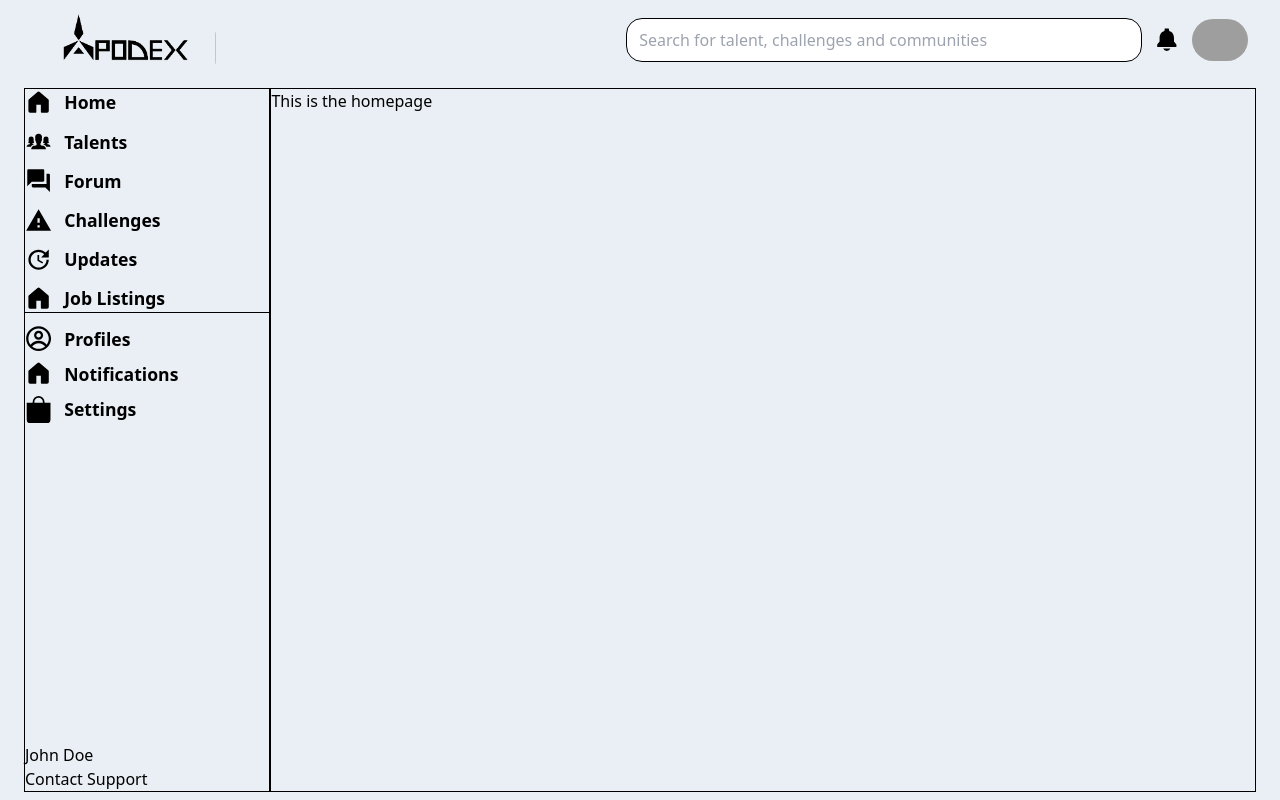
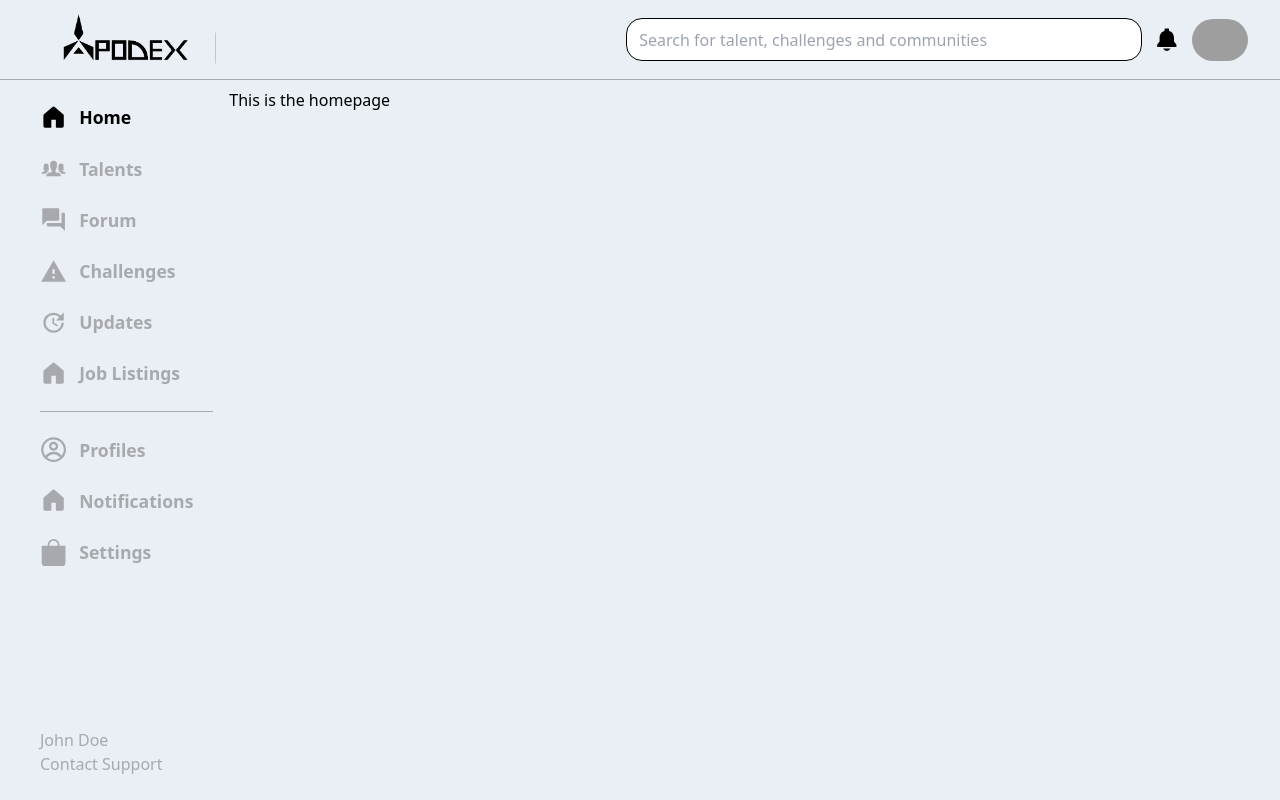
Before and after one commit to gdscuniuyoorg/apodex_frontend_new, a Next.js app: page /dashboard in a window 1280 px wide. Built offline with nearby package versions, Linux system fonts and the light colour scheme; no server answers; grey boxes are pictures that could not be loaded.

Commit message:
done with sidebar

```diff
--- /dev/null
+++ b/app/dashboard/forum/page.tsx
@@ -0,0 +1,5 @@
+const Forum = () => {
+    return (<div>This is the forums page</div>  );
+}
+
+export default Forum;
--- a/app/dashboard/layout.tsx
+++ b/app/dashboard/layout.tsx
@@ -15,10 +15,10 @@ export default function RootLayout({
   return (
     <div className="flex flex-col h-full">
       <Nav />
-      <div className="flex w-full [&>*]:border h-full flex-1  py-2 px-6">
-        <SideBar className="w-1/5 h-full flex flex-col justify-between" />
+      <div className="flex w-full h-full flex-1  py-2 px-6">
+        <SideBar className="w-1/6 h-full flex flex-col justify-between p-[1rem]" />
 
-        <main className="w-4/5 h-full">{children}</main>
+        <main className="w-5/6 h-full">{children}</main>
       </div>
     </div>
   );
--- /dev/null
+++ b/app/dashboard/profiles/page.tsx
@@ -0,0 +1,5 @@
+const Profiles = () => {
+    return (<div>This is the profiles page</div>  );
+}
+
+export default Profiles;
--- /dev/null
+++ b/app/dashboard/settings/page.tsx
@@ -0,0 +1,5 @@
+const Settings = () => {
+  return <div>This is the settings page</div>;
+};
+
+export default Settings;
--- a/components/Layout/Nav.tsx
+++ b/components/Layout/Nav.tsx
@@ -2,7 +2,7 @@ import { IoNotificationsSharp } from "react-icons/io5";
 
 const Nav = () => {
   return (
-    <nav className="flex items-center justify-between h-[5rem] px-8">
+    <nav className="flex items-center justify-between h-[5rem] px-8 border-b-[.1px] border-[#a7a9ae]">
       <img src="/logo.png" alt="apodex-logo" className="h-[7rem]" />
 
       <div className="flex flex-1 items-center justify-end gap-3">
--- a/components/Layout/SideBar.tsx
+++ b/components/Layout/SideBar.tsx
@@ -10,8 +10,8 @@ import { BsFillBagFill } from "react-icons/bs";
 const SideBar = ({ className }: { className: string }) => {
   return (
     <aside className={className}>
-      <div className="flex flex-col gap-3">
-        <div className="border-b flex gap-3 flex-col">
+      <div className="flex flex-col ">
+        <div className="border-b-[.1px] border-[#a7a9ae] flex gap-[1.5rem] flex-col pb-[1.5rem] mb-[1.5rem]">
           <NavLink name="Home" icon={<GoHomeFill />} />
           <NavLink name="Talents" icon={<IoIosPeople />} />{" "}
           <NavLink name="Forum" icon={<MdForum />} />{" "}
@@ -19,13 +19,13 @@ const SideBar = ({ className }: { className: string }) => {
           <NavLink name="Updates" icon={<MdUpdate />} />
           <NavLink name="Job Listings" icon={<GoHomeFill />} />
         </div>
-        <div className=" flex gap-2 flex-col">
+        <div className=" flex gap-[1.5rem] flex-col">
           <NavLink name="Profiles" icon={<CgProfile />} />
           <NavLink name="Notifications" icon={<GoHomeFill />} />
           <NavLink name="Settings" icon={<BsFillBagFill />} />
         </div>
       </div>
-      <div>
+      <div className="text-[#a7a9ae]">
         <h1>John Doe</h1>
         <p>Contact Support</p>
       </div>
--- a/components/atoms/NavLink.tsx
+++ b/components/atoms/NavLink.tsx
@@ -1,13 +1,23 @@
+"use client";
 import { ReactElement } from "react";
 import Link from "next/link";
+import { usePathname } from "next/navigation";
 
 const NavLink = ({ icon, name }: { icon: ReactElement; name: string }) => {
+  const pathname = usePathname();
+
   return (
     <Link
-      href={`/dashboard/${name.toLowerCase()}`}
-      className="font-semibold flex gap-3 flex items-center "
+      href={name === "Home" ? "/" : `/dashboard/${name.toLowerCase()}`}
+      className={`font-semibold flex gap-3 items-center ${
+        (pathname === "/dashboard" && name === "Home") ||
+        pathname === `/dashboard/${name.toLowerCase()}`
+          ? "text-black"
+          : "text-[#a7a9ae]"
+      }`}
     >
-      <span className="text-[1.7rem]"> {icon}</span> <h2 className="text-[1.1rem]">{name}</h2>
+      <span className="text-[1.7rem]">{icon}</span>
+      <h2 className="text-[1.1rem]">{name}</h2>
     </Link>
   );
 };
```
